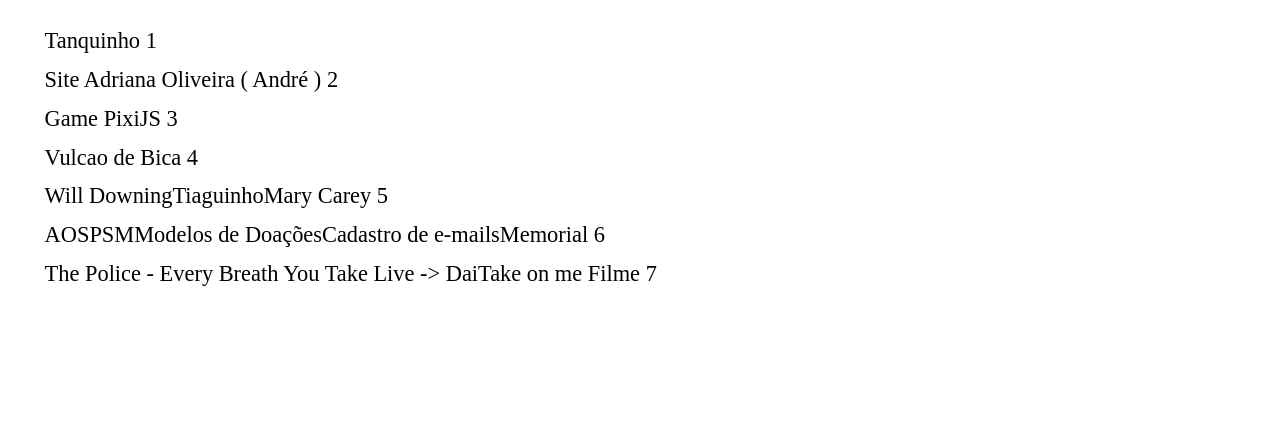
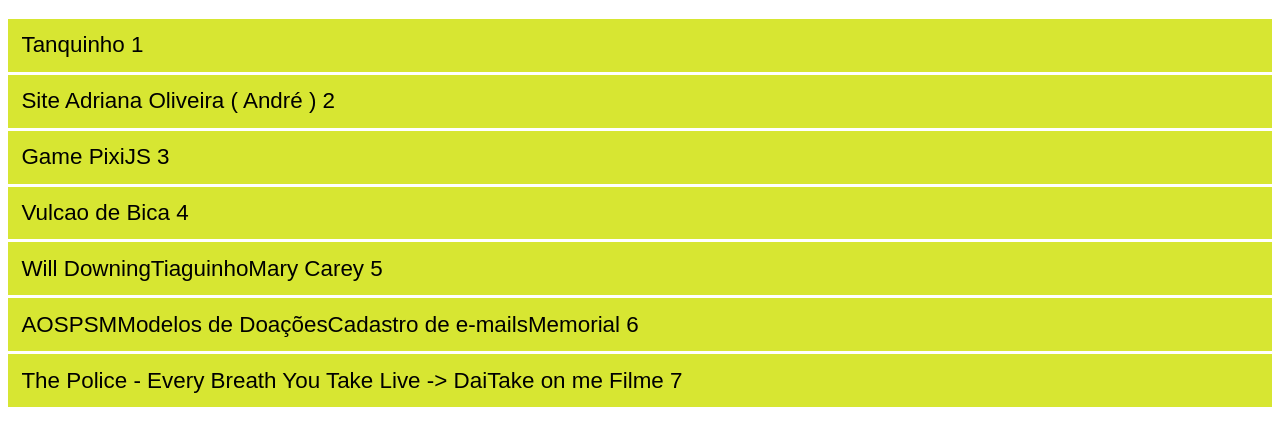
Before and after one commit to tiagoproff/anotta, an Electron app: page wmanager.html in a window 1280 px wide. Shown: the part 61-506 px from the top of the page. Drawn offline with nearby package versions, Linux system fonts and the light colour scheme.

Commit message:
style notes

```diff
--- a/wmanager.html
+++ b/wmanager.html
@@ -8,8 +8,8 @@
     <title>Document</title>
 
     <style>
-        #notes { list-style-type: none; margin: 0; padding: 0; width: 60%; }
-        #notes li { margin: 0 3px 3px 3px; padding: 0.4em; padding-left: 1.5em; font-size: 1.4em; height: 18px; }
+        #notes { list-style-type: none; margin: 0; padding: 0; }
+        #notes li { margin: 3px 0; padding: 0.6em; font-size: 1.4em; min-height: 18px; font-family: "arial"; background-color: #d7e632; }
         #notes li span { position: absolute; margin-left: -1.3em; }
     </style>
 
```
